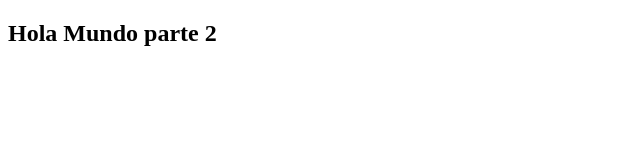
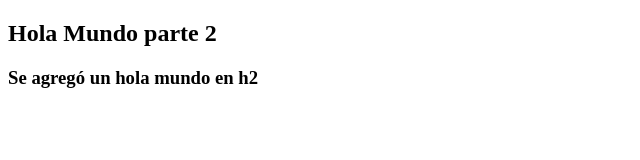
Before and after one commit to EmaRita110983/Ejercicio1-de-github, a plain HTML site: page index1.html in a window 1280 px wide. Shown: the whole page, without its empty margins (0-640 px from the left). Drawn offline with Linux system fonts and the light colour scheme.

```diff
--- a/index1.html
+++ b/index1.html
@@ -7,6 +7,7 @@
 </head>
 <body>
     <h2>Hola Mundo parte 2</h2>
+    <h3>Se agregó un hola mundo en h2</h3>
 
 </body>
 </html>
```
Also changed, not shown: index.html (+1 -0 lines).
